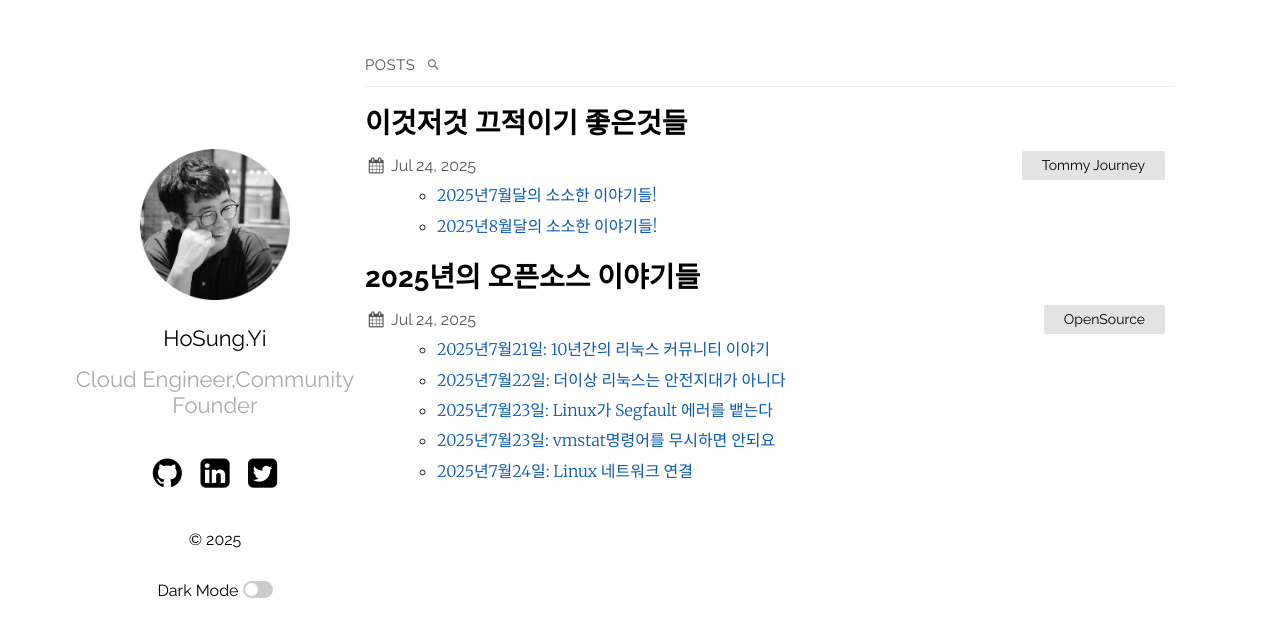
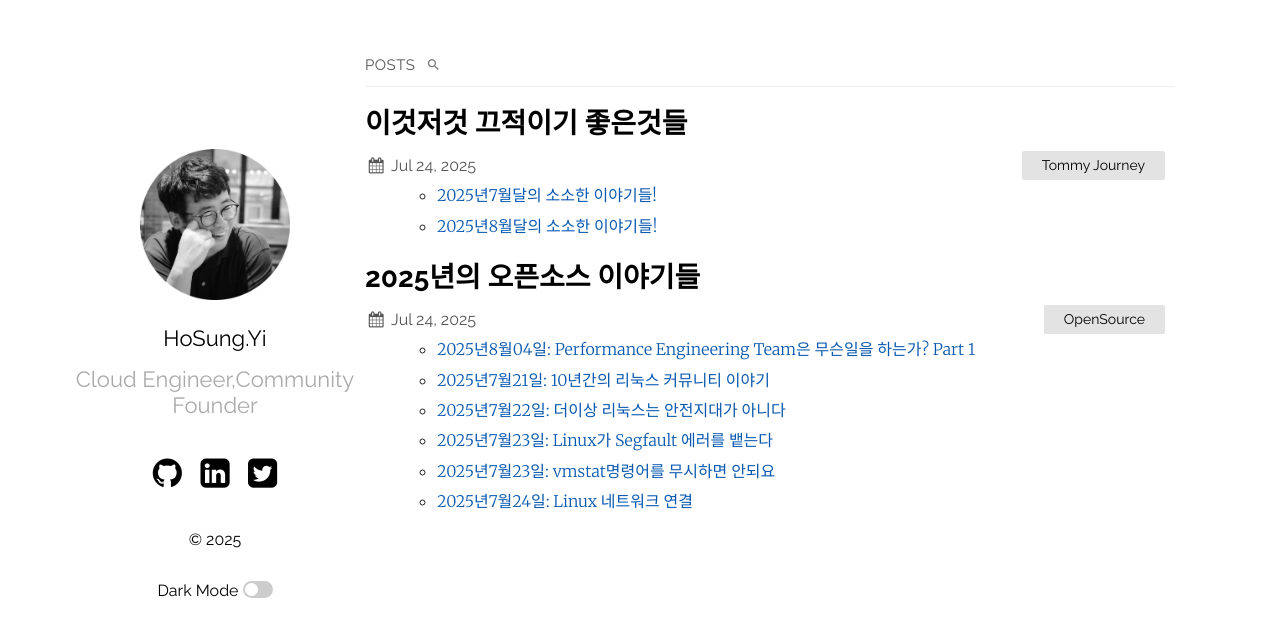
Before and after one commit to hslee77/hslee77.github.io, a Jekyll site: the page built from index.md, in a window 1280 px wide. Shown: the top 637 px of the page. Built offline with Jekyll 4.4.1, drawn with Linux system fonts in a browser that asks for light colours; part of the change alters nothing that is shown.

Commit message:
main post v2.2

```diff
--- a/_posts/2025-07-24-CIQ.md
+++ b/_posts/2025-07-24-CIQ.md
@@ -5,6 +5,7 @@ date:   2025-07-24 13:10:36 +0900
 categories: [OpenSource]
 ---
 
+- [2025년8월04일: Performance Engineering Team은 무슨일을 하는가? Part 1](http://localhost:4000/wiki/linux/2025-08-05-PerformanceTeam.html)
 - [2025년7월21일: 10년간의 리눅스 커뮤니티 이야기 ](https://hslee77.github.io/wiki/linux/2021-05-07-LinuxSeminar-History.html)
 - [2025년7월22일: 더이상 리눅스는 안전지대가 아니다](https://hslee77.github.io/wiki/linux/2025-07-23-OpenScap.html)
 - [2025년7월23일: Linux가 Segfault 에러를 뱉는다](https://hslee77.github.io/wiki/linux/2021-05-07-LinuxSegfault-Event.html)
--- /dev/null
+++ b/wiki/linux/2025-08-05-PerformanceTeam.md
@@ -0,0 +1,55 @@
+---
+layout: post
+title:  "Performance Engineering 팀은 무슨일은 하는가? Part1"
+date:   2025-08-05 12:09:40 +0900
+categories: [Linux, Performance]
+---
+
+## 1. 무엇을 이야기 하고 있나?
+
+* 1. 해당 포스팅의 출처는 Brendan Gregg의 최신 블로그 게시물인 **"When to Hire Computer Performance Engineering Team (2025) Part 1 of 2"** 의 주요 내용을 리눅스 및 오픈소스 시스템 운영 경험이 있는 독자들에게 상세하게 소개한 글이다.
+* 자세한 내용은 아래의 참조 링크를 통해서 정독해 볼것을 권고한다.
+* [참조:Brendan Gregg : When to Hire Computer Performance Engineering Team (2025) Part 1 of 2](https://www.brendangregg.com/blog/2025-08-04/when-to-hire-a-computer-performance-engineering-team-2025-part1.html?fbclid=IwY2xjawL9pLFleHRuA2FlbQIxMABicmlkETFheU5UNnF2c2N0T1lLUEFGAR5pDnEB91LYKsUjgWt0tnVFVneo0ndK_9xjt0Ci4DldzrqlC1xVKS3E4irduQ_aem_xI-MKdsA5tE66gUnjJl_uw)
+* 저자는 Peformance Engineering 이라는 분야에 있어서 깊은 기술력과 통찰력으로 리눅스 뿐만 아니라 클라우드 그리고 관찰가능성 (Observablity)까지 다양한 방법론을 전파하고 있다.
+* 해당 글은 Performance Engineering 팀이 어떤 일을 하는지 그리고 어떻게 기업의 전략에 기여하게 되는지 상세하게 설명하는 첫번째 포스팅이다.
+
+## 1. 왜 Performance Engineering 팀을 만들어야 하나?
+* **인프라 비용 절감**: 성능 엔지니어 팀은 매년 인프라 비용의 5 ~ 10% 절감을 목표로 하며, 누적되면 5년 후 28 ~ 60% 규모의 비용 절감 효과를 기대할 수 있다.
+* **성능 최적화 역량**: 관찰가능성 도구만으로는 놓치기 쉬운 심층 최적화를 수행하며, 커널, 런타임, 네트워크 등 전 영역에서 튜닝과 디버깅을 실행한다.
+* **레일시 개선** : 평균 및 99% 응답 시간 최적화, PEAK 시의 지연 및 오차(outliers) 문제 해결 등 사용자 경험 향상에 핵심이다
+* **확장성 및 신뢰성 확보** : 성능 엔지니어는 부하 발생 시 병목 지점을 정확히 진단하고 재설계하여 서비스의 안정성과 성장성 확보에 기여
+* **개발 생산성 향상** : 다른 팀이 복잡한 튜닝이나 하드웨어/커널 깊숙한 문제에 발목 잡히지 않도록 도와주며, 제안된 설계도 성능 관점에서 검증하고 조언할 수 있다. 예컨대 “한 시간짜리 미팅이 몇 달 간 엔지니어링 시간 절약으로 이어지는 경우”를 Gregg은 강조.
+* **도구 및 기술 내재화** : 예를 들어 AI Flame Graphs 같은 고급 관측 도구를 내부화하고 공유할 수 있도록 한다.
+
+## 2. Performance Engineer가 하는 일은 무엇인가?
+* 저자는 Performance Engineer의 역할을 아래와 같으 A부터 J까지 상세하게 정의하고 있다.
+* **A. 신제품/신기술 평가**: 커널, 런타임, 클라우드 인스턴스, 하드웨어 가속기 등의 성능 테스트, 튜닝, 디버깅.
+* **B. 내부 도구 개발**: 사내 Prometheus/Grafana 인프라, Flame Graphs 도구, eBPF 기반 분석 도구 구축 및 유지.
+* **C. 병목 분석**: 프로파일러, 분산 트레이싱(OpenTelemetry), sysstat, eBPF, Ftrace, perf, kprobes/uprobes, gdb 등 다양한 도구를 활용.
+* **D. 튜닝 적용**: sysctl, 소켓 설정, Java 환경변수, 라이브러리 설정 등 성능을 좌우하는 다양한 변수 설정.
+* **E. 개발팀 협업**: 설계 단계에서 비효율적인 구조를 조기에 발견하고 개선 제안.
+* **F. POC 구현**: eBPF, io_uring 등 최신 기술로 성능 특화 기능을 프로토타입으로 시험.
+* **G. 내부 코드 성능 개선**: 직접 라이브러리나 커널 계층 일부를 패치하거나 성능 개선을 구현.
+* **H. 용량 계획 및 예측**: 구매 가이드, 모니터링 지표 정의, SLA/SLO 수립 등 참여.
+* **I. 교육과 퍼포먼스 리터러시 전파**: 개발자 대상 성능 교육, 팀 간 지식 공유.
+* **J. 도구/제품 평가 지원**: 상용 모니터링/관측 도구 구매 전 성능 관점 평가 및 권고
+
+## 3. 언제, 몇 명을 채용해야 하는가?
+* 저자는 실제 사례를 기반으로 경험적인 기준을 통해서 팀의 구성에 대한 실질적인 기준을 제시한다.
+* **기준 A**: 연간 인프라 비용 1백만 달러 초과 시 1명, 이후 10 ~ 20M당 1명 추가. 선임:주니어 비율은 1:3 정도 추천.
+* **기준 B**: 관측/모니터링에 1M달러 이상 지출 중이라면 성능 엔지니어 예산도 유사하거나 그 이상으로 고려해볼수 있다.
+* **기준 C**: 고객 증가시 지연/신뢰성 문제로 성장 한계에 부딪힌 경우, 기술 스타트업이라도 성능 팀 채용 시점이다.
+* 이미 SRE나 시니어 개발자가 성능 개선을 일부 하고 있다면, 이를 환산해 계산해야 합니다. 또한 수확 체감 효과가 있어 팀이 커질수록 낮은 레벨의 절감이 가능한 점도 고려한다.
+
+## 4. 해당 글이 시사하는 점은 무엇인가?
+* 이 글은 **비용, 성능, 확장성, 생산성**이라는 네 축을 모두 고려해 **"성능 엔지니어링 팀"**의 필요성과 효과를 실질적으로 설명하며, 특히 커널/오픈소스 기반 시스템 운영 경험이 있는 분께는 내부 도구 개발이나 커널/런타임 트레이싱 기반 튜닝 등의 실질적인 역할이 어떤 것인지 상세히 보여준다.
+* 리눅스 커널이나 오픈소스 테크를 깊숙이 다루는 환경에서는 이들이 바로 **“회사 내부의 리눅스 퍼포먼스 커미터”**와 같은 역할을 수행하는 셈이다.
+* 향후 Part 2에서는 채용/육성 방법, 직무설명서 샘플, AI 및 외부 인력 활용 전략 등이 이어집니다. 필요하시면 언제든지 저와 함께 그 내용도 기술적으로 깊게 살펴볼 수 있다.
+
+## 5. 독자로서의 시사점
+* 결국은 성능 엔지니어링 팀의 KPI는 비지니스가 성장하고 서비스가 확장됨으로서 기술 내재화를 통한 조직의 운영이 최종 목표가 되어야 한다.
+* 그러기 위해서는 기업의 성장과 투자가 지속적으로 이루어져야 하고 이로 인한 경쟁력을 확보하는 것이 주된 목적이 되어야 하겠다.
+* 국내에서는 아직 Performance Engineering에 대한 인력 양성이나 조직의 구성 그리고 투자가 이루어지지 않고 있다
+* 이것은 결국 규모의 경제를 따라가지 못하는 시장의 규모가 아쉬운 점이 아닐수 없다.
+* 클라우드가 도입되고 **성능 = 비용** 이라는 두마리 토끼를 잡기 위해서 여러가지 방안들을 고려하고 있지만 결국은 그만큼의 서비스의 규모가 확장되지 않는다면 적극적인 팀의 구성을 고려하기에는 무리가 없지는 않아 보인다.
+* 그러나 요즘 하이브리드 클라우드를 고려하거나 다시 프라이빗 클라우드를 고려하고 있는 요즘은 다시 성능 엔지니어링에 대한 고민을 충분히 해볼수 있는 시기가 도래하고 있지는 않을까 내심 기대해 본다.
```
